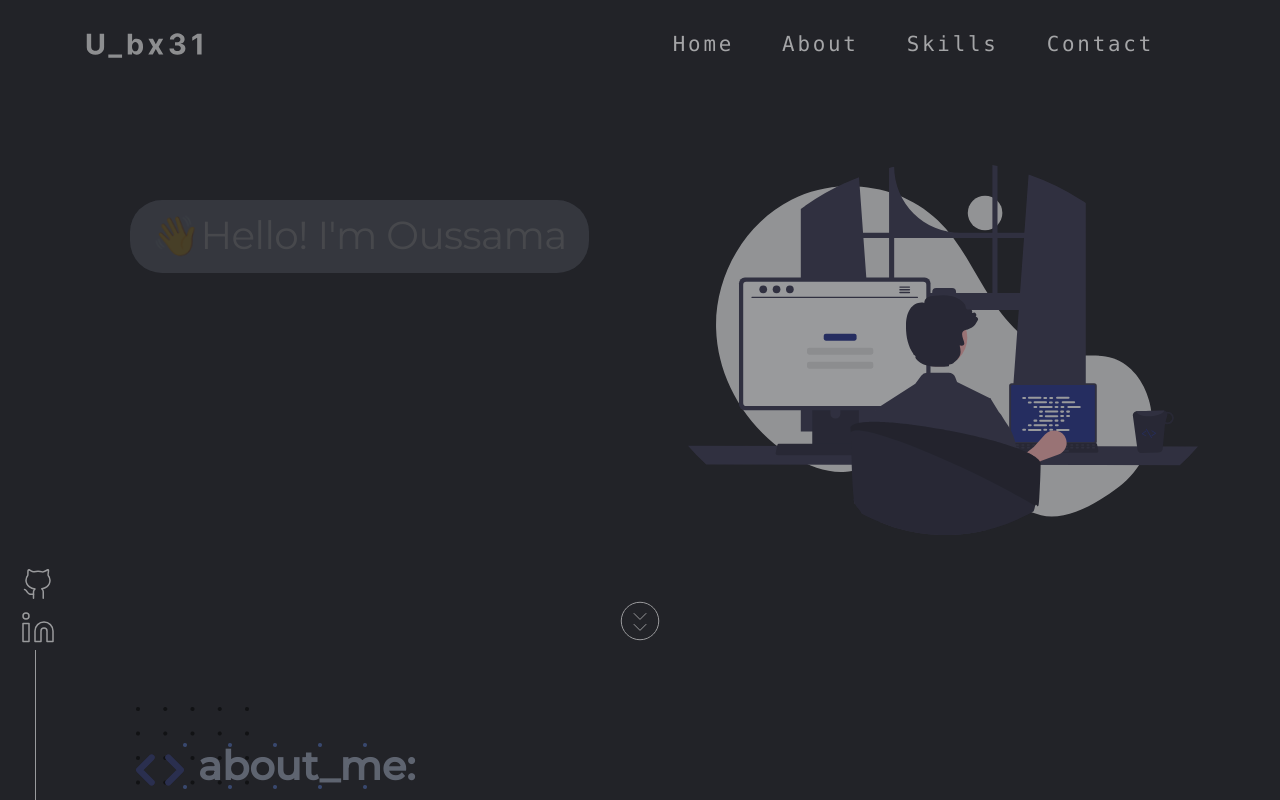
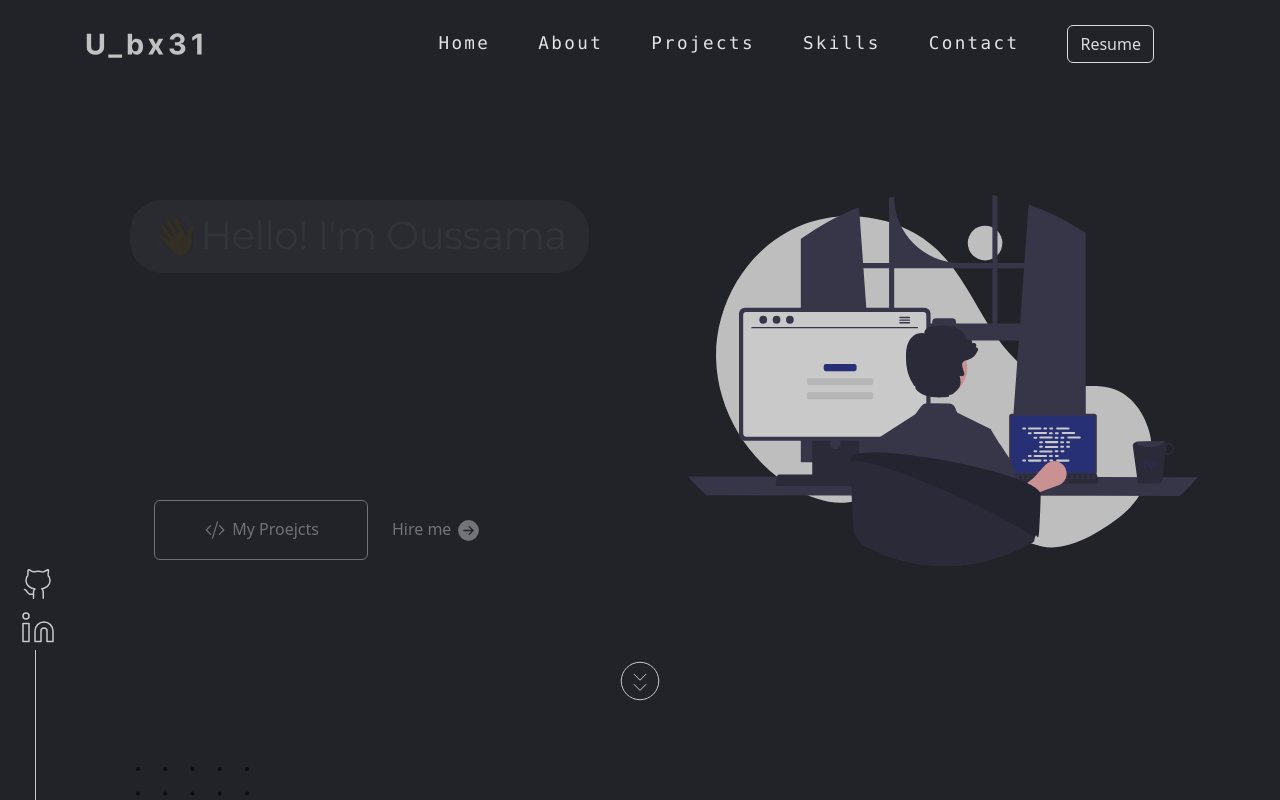
Before and after one commit to u-bx31/Portfolio_v1, a React (Create React App) app: page / in a window 1280 px wide. Shown: the top 800 px of the page. Built offline with nearby package versions, Linux system fonts and the light colour scheme; a web font is replaced by a local one.

Commit message:
modifed-intro,hero,about

```diff
--- a/src/App.js
+++ b/src/App.js
@@ -2,73 +2,82 @@ import Intro from "./Components/intro";
 import { motion } from 'framer-motion'
 import './Styles/css/Style.css'
 import CustomNavbar from "./Components/NavBar";
-import { useEffect } from "react";
+import { useEffect, useState } from "react";
 import Hero from "./Components/Hero";
 import SideIcons from "./Components/sideIcons";
 import About from "./Components/About";
+
+const setBodyColor = (color) => {
+  document.body.style.backgroundColor = `${color}`
+
+}
 
 const content = {
   hidden: { opacity: 0 },
   visible: {
     opacity: 1,
     transition: {
-      delay: 4.5, duration: 2
+       duration: 2,
+       staggerChildren: 5
     },
   },
 };
 
-const setBodyColor = (color) => {
-  document.body.style.backgroundColor = `${color}`
 
-}
+// const headrVariants = {
+//   hidden: {
+//     opacity: 0
+//   },
+//   visible: {
+//     opacity: 1,
+//     transition: {
+//       duration: 2,
+//       when: 'beforeChildren'
 
-const headrVariants ={
-  hidden : {
-    opacity :0
+//     }
+//   }
+// }
+const mainVariants = {
+  hidden: {
+    opacity: 0
   },
-  visible :{
-    opacity :1,
-    transition : {
-      delay :3,
-      duration :2,
-      when : 'beforeChildren'
-
-    }
-  }
-}
-const mainVariants ={
-  hidden : {
-    opacity :0
-  },
-  visible :{
-    opacity :1,
-    transition : {
-      delay :4,
-      duration :2,
-      when : 'beforeChildren',
+  visible: {
+    opacity: 1,
+    transition: {
+      duration: 2,
+       staggerChildren: 5
     }
   }
 }
 
 function App() {
+
+  const [loading, setLoading] = useState(true)
+
   useEffect(() => {
+
+    setTimeout(() => {
+      setLoading(false)
+    }, 4000);
+
     setBodyColor('#222328');
 
   }, [])
 
   return (
     <>
-      <Intro />
-      <motion.div initial="hidden"
+      {loading ? <Intro /> : (<motion.div initial="hidden"
         animate="visible"
         variants={content} className="container-lg  App">
-        <motion.header variants={headrVariants}><CustomNavbar /></motion.header>
+        <motion.header ><CustomNavbar /></motion.header>
         <motion.main variants={mainVariants}>
           <Hero />
           <SideIcons />
           <About />
         </motion.main>
-      </motion.div>
+      </motion.div>)}
+
+
     </>
 
   );
--- a/src/Components/About.jsx
+++ b/src/Components/About.jsx
@@ -60,7 +60,8 @@ const About = () => {
                         👋 hi ! i'm Oussama Labchari. I am a Junoir web Devloper with passion and curosity on building fully responsive webSties and web applications
                         , i realy like building web sites because it always made me learn something new,
                         i've started learning and studying web developemnt over 2 years now , and also Still obtaining more information and knowledge
-                        about new and different Technologies that've been used recently
+                        about new and different Technologies that've been used recently.<br/>
+                        - if You want to know more about my experience and my education.These is My <button className='btn_link c-underLinebroder'>Resume</button>
                     </p>
                 </motion.div>
             </motion.div>
--- a/src/Components/Hero.jsx
+++ b/src/Components/Hero.jsx
@@ -1,9 +1,23 @@
 import { motion } from "framer-motion";
 import React from "react";
 import { TypeAnimation } from "react-type-animation";
-import img2 from '../images/undraw_programming.svg'
+import Img2 from '../images/undraw_programming.svg'
+import IconArow from './icons/svgLeftArrow'
+import IconCode from './icons/svgCode'
 import ArrowDown from './icons/svgArrowScroll'
 
+const ContainerVariants = {
+    hidden: {
+        opacity: 0,
+    },
+    visible: {
+        opacity: 1,
+        transition: {
+            duration: 1,
+            staggerChildren: 1
+        }
+    }
+}
 const heroVariants = {
     hidden: {
         opacity: 0,
@@ -11,9 +25,8 @@ const heroVariants = {
     visible: {
         opacity: 1,
         transition: {
-            duration: 2,
-            staggerChildren: 1.5,
-            when: 'beforeChildren'
+            duration: 1,
+            staggerChildren: 1
         }
     }
 }
@@ -31,11 +44,9 @@ const HeadrsVariants = {
     },
     visible: {
         opacity: 1,
-
         transition: {
-            duration: 1.5,
-            staggerChildren: 1,
-            when: 'beforeChildren'
+            duration: 1,
+            staggerChildren: .9
         }
     }
 }
@@ -75,25 +86,23 @@ const waveVariants = {
 
 const Hero = () => {
     return (
-        <>
-            <motion.div variants={heroVariants} initial='hidden' animate='visible' className="d-flex c-hero justify-content-between flex-lg-row-reverse text-lg-start text-center flex-column align-items-center pt-lg-5 mt-lg-2 pt-4 ">
+        <motion.div variants={ContainerVariants} initial='hidden' animate='visible'>
+            <motion.div variants={heroVariants} className="d-flex c-hero justify-content-between flex-lg-row-reverse text-lg-start text-center flex-column align-items-center pt-lg-5 mt-lg-2 pt-4 ">
                 <motion.div variants={imgVariants} className="w-100 text-center">
-                    <img src={img2} alt="" className="c-hero_img1" />
+                    <img src={Img2} alt="" className="c-hero_img1" />
                 </motion.div>
                 <motion.div variants={HeadrsVariants} className="c-hero_headrs w-100 m-xl-5  ">
                     <motion.div variants={titlesVariants} className="c-hero_headrs_gretings text-center rounded-5 mb-4 mx-auto mx-lg-0">
-                        <div className="d-flex justify-content-center m-0 p-sm-0 p-2 align-items-center  ">
+                        <div className="d-flex justify-content-center m-0 p-sm-0 align-items-center  ">
                             <motion.h3 variants={waveVariants}>👋</motion.h3>
                             <h3 >Hello! I'm Oussama</h3>
                         </div>
 
                     </motion.div>
-                    <motion.div variants={titlesVariants2} className="c-hero_headrs_profesion ms-lg-4 ">
+                    <motion.div variants={titlesVariants2} className="c-hero_headrs_profesion ms-lg-4">
                         <TypeAnimation
                             sequence={[
-                                6000,
-                                "I'm a App Developer", // Types 'One'
-                                3000,
+                                2000,
                                 "I'm a Web Developer", // Types 'One'
                             ]}
                             wrapper="h1"
@@ -101,12 +110,16 @@ const Hero = () => {
                             speed={1}
                         />
                     </motion.div>
+                    <motion.div className="c-hero_headrs_btns  d-flex ms-lg-4 justify-content-lg-start justify-content-center ">
+                        <button className="c-hero_headrs_btns_prj btn btn-outline-light px-sm-5 px-1 py-3"><IconCode/> My Proejcts</button>
+                        <button className="c-hero_headrs_btns_hire btn_link px-4">Hire me <IconArow /></button>
+                    </motion.div>
                 </motion.div>
             </motion.div>
-            <div className="w-100 text-center p-0 m-0 c-arrow pt-lg-5 ">
+            <div className="w-100 text-center p-0 m-0 c-arrow pt-lg-5 pt-4">
                 <ArrowDown />
             </div>
-        </>
+        </motion.div>
 
     );
 }
--- a/src/Components/NavBar.jsx
+++ b/src/Components/NavBar.jsx
@@ -37,7 +37,7 @@ const CustomNavbar = () => {
                             <CloseButton variant="white" onClick={()=> handleClose() } />
                         </Offcanvas.Header>
                         <Offcanvas.Body className="m-lg-0 m-2 h-auto  rounded-3">
-                            <Nav className="justify-content-end flex-grow-1 pe-3">
+                            <Nav className="justify-content-end align-items-center flex-grow-1 pe-3">
                                 <Nav.Link href="" className='px-sm-4 py-lg-0 py-3 text-center c-nav_links'  >
                                     <h4>Home</h4>
                                 </Nav.Link>
@@ -45,10 +45,16 @@ const CustomNavbar = () => {
                                     <h4>About</h4>
                                 </Nav.Link>
                                 <Nav.Link href="" className='px-sm-4 py-lg-0 py-3 text-center c-nav_links' >
+                                    <h4>Projects</h4>
+                                </Nav.Link>
+                                <Nav.Link href="" className='px-sm-4 py-lg-0 py-3 text-center c-nav_links' >
                                     <h4>Skills</h4>
                                 </Nav.Link>
                                 <Nav.Link href="" className='px-sm-4 py-lg-0 py-3 text-center c-nav_links' >
                                     <h4>Contact</h4>
+                                </Nav.Link>
+                                <Nav.Link href="" className='px-sm-4 py-lg-0 py-3 text-center c-nav_links' >
+                                    <button className='btn btn-outline-light'>Resume</button>
                                 </Nav.Link>
                             </Nav>
                         </Offcanvas.Body>
--- /dev/null
+++ b/src/Components/icons/svgCode.jsx
@@ -0,0 +1,7 @@
+const IconCode = () => {
+    return (<svg width={25} height={25} fill="currentColor" viewBox="0 0 24 24" xmlns="http://www.w3.org/2000/svg">
+        <path d="M14.493 3.897a.598.598 0 0 0-.397-.75.6.6 0 0 0-.75.397l-4.8 15.6a.6.6 0 0 0 1.147.353l4.8-15.6ZM7.744 6.895a.6.6 0 0 1 0 .85L3.968 11.52l3.776 3.775a.6.6 0 0 1-.85.85l-4.2-4.2a.6.6 0 0 1 0-.85l4.2-4.2a.6.6 0 0 1 .85 0Zm7.55 0a.599.599 0 0 0 0 .85l3.777 3.775-3.776 3.775a.604.604 0 0 0 0 .85.599.599 0 0 0 .85 0l4.2-4.2a.6.6 0 0 0 0-.85l-4.2-4.2a.6.6 0 0 0-.85 0Z" />
+    </svg>);
+}
+
+export default IconCode;
--- /dev/null
+++ b/src/Components/icons/svgLeftArrow.jsx
@@ -0,0 +1,9 @@
+const IconLeftArrow = () => {
+    return (
+        <svg width={25} height={25} fill="currentColor" viewBox="0 0 24 24" xmlns="http://www.w3.org/2000/svg">
+            <path d="M12 2a10 10 0 1 1 0 20 10 10 0 0 1 0-20Zm-4.375 9.375a.625.625 0 1 0 0 1.25h7.241l-2.684 2.682a.627.627 0 0 0 .886.885l3.75-3.75a.625.625 0 0 0 0-.885l-3.75-3.75a.626.626 0 1 0-.886.886l2.684 2.682H7.625Z" />
+        </svg>
+    );
+}
+
+export default IconLeftArrow;
--- a/src/Components/intro.jsx
+++ b/src/Components/intro.jsx
@@ -18,7 +18,7 @@ const blackBox = {
     },
     visible: {
         y: '-100vh',
-        transition: { delay: 4, duration: .9, ease: "easeInOut" }
+        transition: { delay : 3,duration: .9, ease: "easeInOut" }
     },
 };
 
--- a/src/Styles/css/Style.css
+++ b/src/Styles/css/Style.css
@@ -22,6 +22,15 @@
 * ::-webkit-scrollbar-thumb:hover {
   background: #555;
 }
+* .btn_link {
+  background-color: transparent;
+  border: none;
+  color: white;
+  position: relative;
+}
+* .btn_link:hover {
+  color: #939BAE;
+}
 
 body {
   font-family: "Montserrat", sans-serif;
@@ -45,7 +54,7 @@ body {
   color: white;
   font-style: normal;
   font-weight: 400;
-  font-size: 1.3rem;
+  font-size: 1.1rem;
   letter-spacing: 0.135em;
 }
 .c-nav_links h4:hover {
@@ -91,6 +100,9 @@ body {
   -webkit-text-stroke-width: 2px;
   -webkit-text-stroke-color: white;
 }
+.c-hero_headrs_btns_hire:hover svg {
+  fill: #939BAE;
+}
 
 @media (max-width: 768px) {
   .c-hero_img1 {
@@ -98,7 +110,6 @@ body {
   }
   .c-hero_headrs_gretings h3 {
     font-size: 30px;
-    line-height: 80px;
   }
   .c-hero_headrs_profesion h1 {
     font-size: 76px;
@@ -114,7 +125,6 @@ body {
   }
   .c-hero_headrs_gretings h3 {
     font-size: 30px;
-    line-height: 60px;
   }
   .c-hero_headrs_profesion h1 {
     height: 145px;
@@ -126,7 +136,6 @@ body {
 @media (max-width: 375px) {
   .c-hero_headrs_gretings h3 {
     font-size: 1.4rem;
-    line-height: 45px;
   }
   .c-hero_headrs_profesion h1 {
     font-size: 2.5rem;
@@ -185,6 +194,20 @@ body {
   line-height: 2.9rem;
   color: #D8E1FA;
 }
+.c-about_desc .c-underLinebroder::before {
+  content: "";
+  position: absolute;
+  left: 0;
+  right: 0;
+  bottom: 0;
+  height: 2px;
+  background-color: white;
+  transform: scaleX(0);
+  transition: transform 300ms ease-in-out;
+}
+.c-about_desc .c-underLinebroder:hover::before {
+  transform: scaleX(1);
+}
 
 @media (max-width: 768px) {
   .c-about_headr_text h3 {
--- a/src/Styles/sass/_app.scss
+++ b/src/Styles/sass/_app.scss
@@ -25,7 +25,16 @@
   ::-webkit-scrollbar-thumb:hover {
     background: #555;
   }
+  .btn_link{
+    background-color: transparent;
+    border: none;
+    color: $White ;
+    position: relative;
+    &:hover{
+      color: $dark-gray;
+    }
 
+  }
 }
 
 body {
@@ -33,4 +42,6 @@ body {
   -webkit-font-smoothing: antialiased;
   -moz-osx-font-smoothing: grayscale;
   min-width: 280px;
+
+
 }
--- a/src/Styles/sass/components/_herro.scss
+++ b/src/Styles/sass/components/_herro.scss
@@ -35,9 +35,17 @@
         -webkit-text-stroke-color: $White;
       }
     }
+    &_btns {
+      &_hire {
+        &:hover {
+          svg {
+            fill:$dark-gray;
+          }
+        }
+      }
+    }
   }
 }
-
 
 @media (max-width: 768px) {
   .c-hero {
@@ -48,7 +56,6 @@
       &_gretings {
         h3 {
           font-size: 30px;
-          line-height: 80px;
         }
       }
       &_profesion {
@@ -71,7 +78,7 @@
         width: 100%;
         h3 {
           font-size: 30px;
-          line-height: 60px;
+
         }
       }
       &_profesion {
@@ -91,7 +98,6 @@
       &_gretings {
         h3 {
           font-size: 1.4rem;
-          line-height: 45px;
         }
       }
       &_profesion {
--- a/src/Styles/sass/components/_navBar.scss
+++ b/src/Styles/sass/components/_navBar.scss
@@ -11,7 +11,7 @@
       color: $White;
       font-style: normal;
       font-weight: 400;
-      font-size: 1.3rem;
+      font-size: 1.1rem;
       letter-spacing: 0.135em;
       &:hover {
         color: $dark-gray;
```
Also changed, not shown: src/Styles/sass/components/_about.scss (+14 -0 lines), 1 other file (tests, documents, lock files or other folders).
